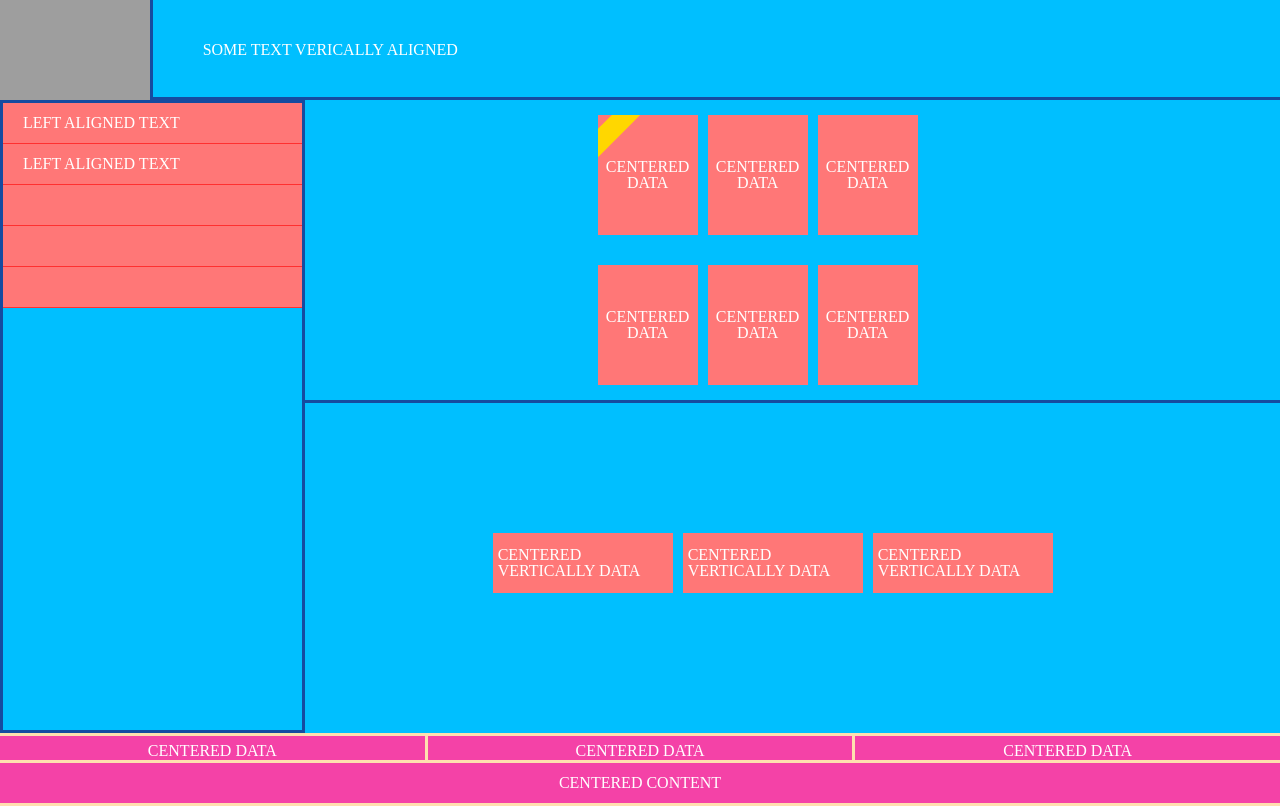
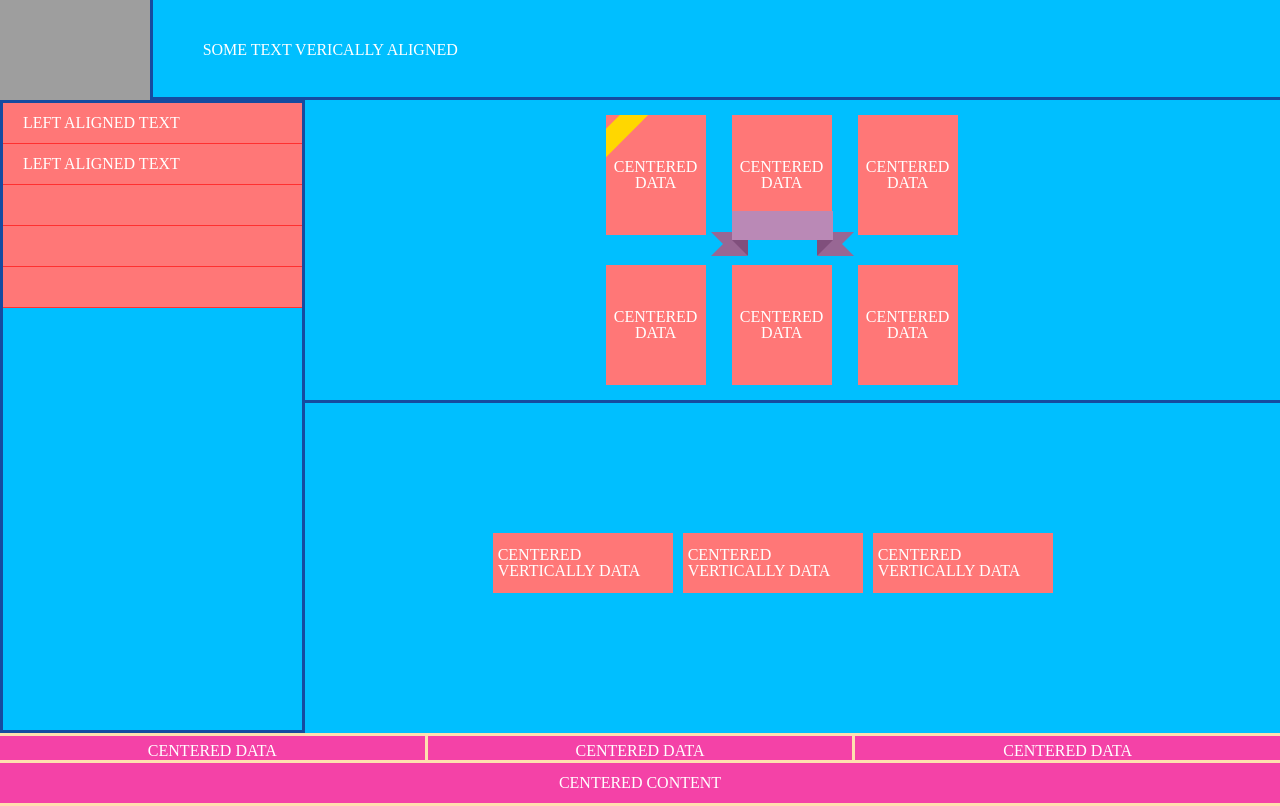
Before and after one commit to gagalina/BSA1, a plain HTML site: page index.html in a window 1280 px wide. Drawn offline with Linux system fonts and the light colour scheme; grey boxes are pictures that could not be loaded.

Commit message:
Added ribbon in block

```diff
--- a/index.html
+++ b/index.html
@@ -26,14 +26,18 @@
             </ul>
         </nav>
         <section>
+
             <div class="block1">
                 <div class="wrapper">
                     <div class="left with-ribbon">
-                        <div class="ribbon"></div>
+                        <div class="ribbon1"></div>
                         <div class="block1-text"><p>Centered data</p></div>
                     </div>
                     <div class="left">
-                        <div class="block1-text"><p>Centered data</p></div>
+                        <h1 class="ribbon">
+                            <strong class="ribbon-content"></strong>
+                        </h1>
+                        <div class="block1-text block1-text-with-ribbon"><p>Centered data</p></div>
                     </div>
                     <div class="left">
                         <div class="block1-text"><p>Centered data</p></div>
--- a/styles.css
+++ b/styles.css
@@ -95,6 +95,7 @@ section{
 .wrapper{
     width: 400px;
     margin: auto;
+    z-index: 999;
 
 }
 
@@ -102,7 +103,7 @@ section{
     width: 100px;
     height: 120px;
     background-color: #ff7777;
-    margin: 5px;
+    margin: 0 13px;
 
 }
 .left{
@@ -190,7 +191,7 @@ footer{
     position: relative;
     overflow: hidden;
 }
-.block1 .with-ribbon .ribbon{
+.block1 .with-ribbon .ribbon1{
     position: absolute;
     width: 20px;
     height: 80px;
@@ -198,3 +199,50 @@ footer{
     transform: rotate(45deg);
     top: -18%;
 }
+.ribbon {
+    width: 50%;
+    position: relative;
+    background: #ba89b6;
+    color: #fff;
+    text-align: center;
+    padding: 0.9em 1.6em;
+    top: 6em;
+}
+.ribbon:before, .ribbon:after {
+    content: "";
+    position: absolute;
+    display: block;
+    bottom: -1em;
+    border: .8em solid #986794;
+    z-index: -1;
+}
+.ribbon:before {
+    left: -1.3em;
+    border-right-width: 1.5em;
+    border-left-color: transparent;
+}
+.ribbon:after {
+    right: -1.3em;
+    border-left-width: 1.5em;
+    border-right-color: transparent;
+
+}
+.ribbon .ribbon-content:before, .ribbon .ribbon-content:after {
+    content: "";
+    position: absolute;
+    display: block;
+    border-style: solid;
+    border-color: #804f7c transparent transparent transparent;
+    bottom: -1em;
+}
+.ribbon .ribbon-content:before {
+    left: 0;
+    border-width: 1em 0 0 1em;
+}
+.ribbon .ribbon-content:after {
+    right: 0;
+    border-width: 1em 1em 0 0;
+}
+.block1-text-with-ribbon{
+    height: 52%;
+}
```
